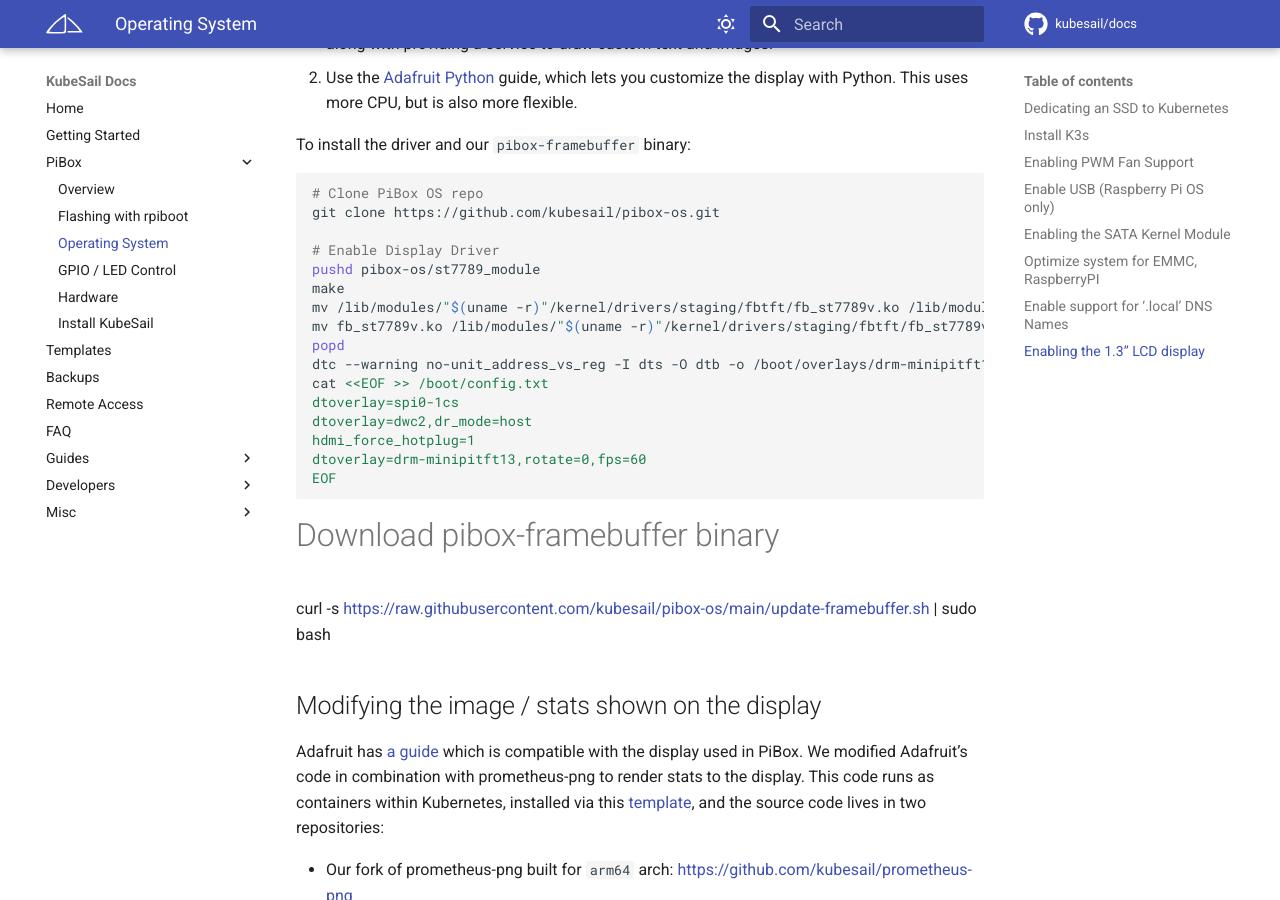
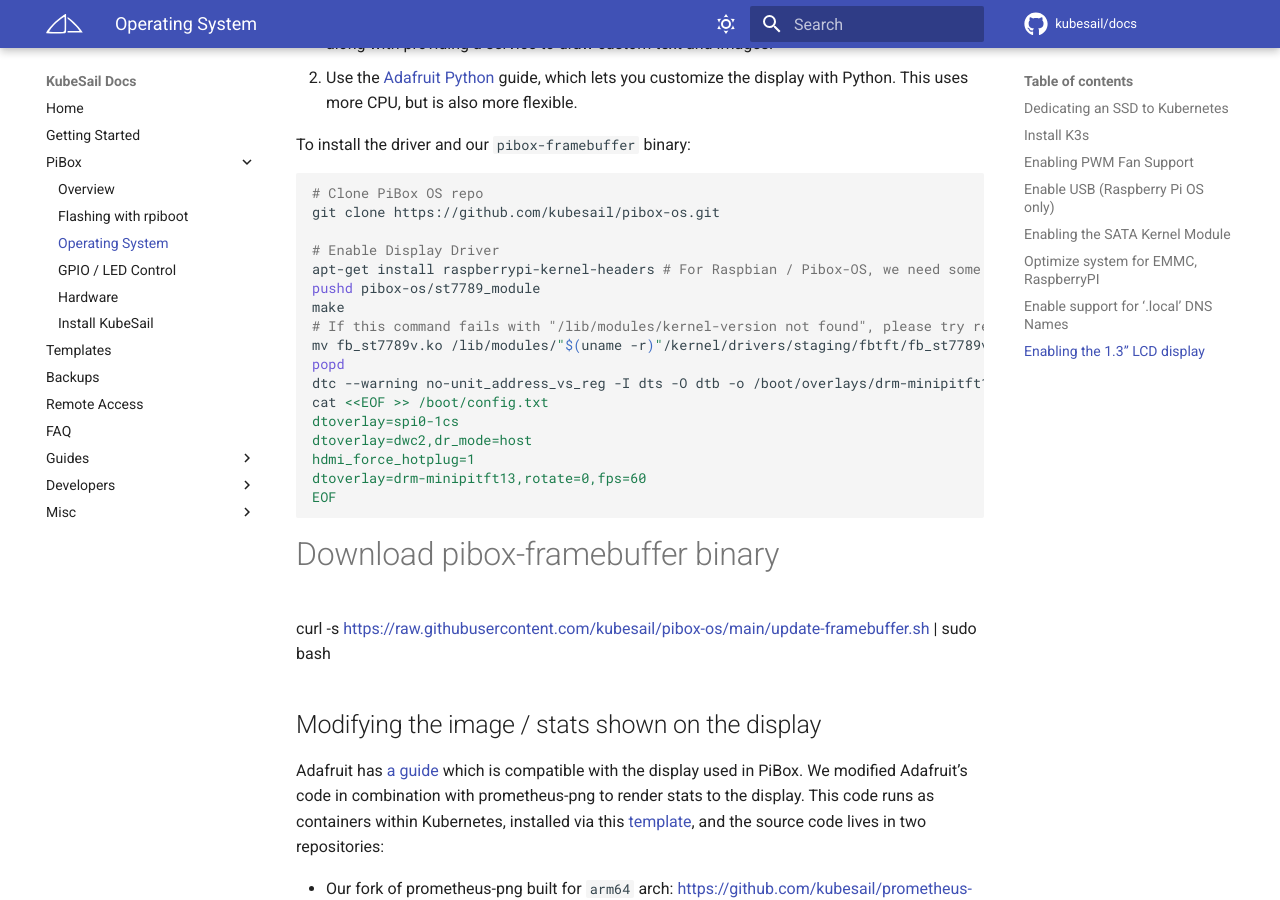
Before and after one commit to kubesail/kubesail-docs, an MkDocs documentation site: the page built from docs/guides/pibox/os.md, in a window 1280 px wide and 900 px high, scrolled down 4879 px. Built offline with MkDocs 1.6.1 and Material for MkDocs 9.7.7, drawn with Linux system fonts in a browser that asks for light colours; comment, search, counter and statistics services are not loaded.

Commit message:
update driver guides

```diff
--- a/docs/guides/pibox/os.md
+++ b/docs/guides/pibox/os.md
@@ -161,9 +161,10 @@
 git clone https://github.com/kubesail/pibox-os.git
 
 # Enable Display Driver
+apt-get install raspberrypi-kernel-headers # For Raspbian / Pibox-OS, we need some additional drivers.
 pushd pibox-os/st7789_module
 make
-mv /lib/modules/"$(uname -r)"/kernel/drivers/staging/fbtft/fb_st7789v.ko /lib/modules/"$(uname -r)"/kernel/drivers/staging/fbtft/fb_st7789v.BACK
+# If this command fails with "/lib/modules/kernel-version not found", please try rebooting to activate your current kernel!
 mv fb_st7789v.ko /lib/modules/"$(uname -r)"/kernel/drivers/staging/fbtft/fb_st7789v.ko
 popd
 dtc --warning no-unit_address_vs_reg -I dts -O dtb -o /boot/overlays/drm-minipitft13.dtbo pibox-os/overlays/minipitft13-overlay.dts
```
